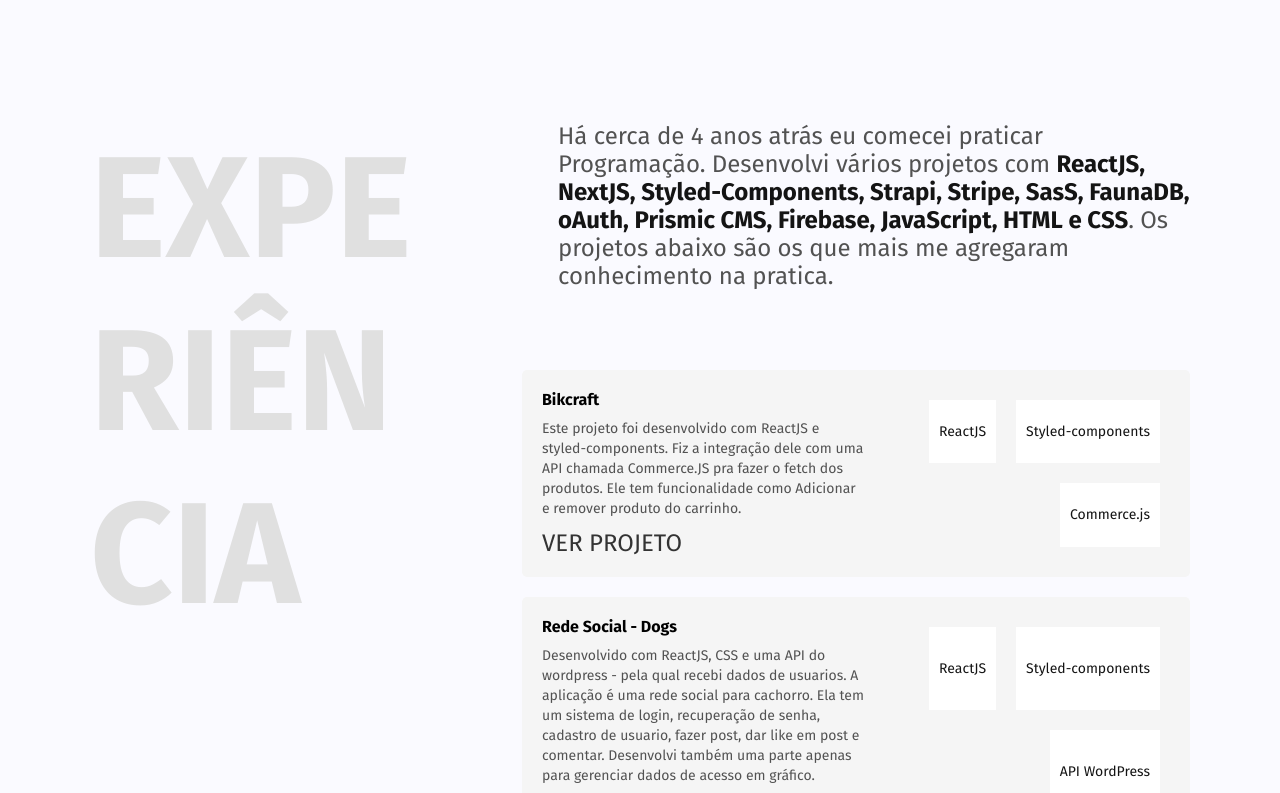
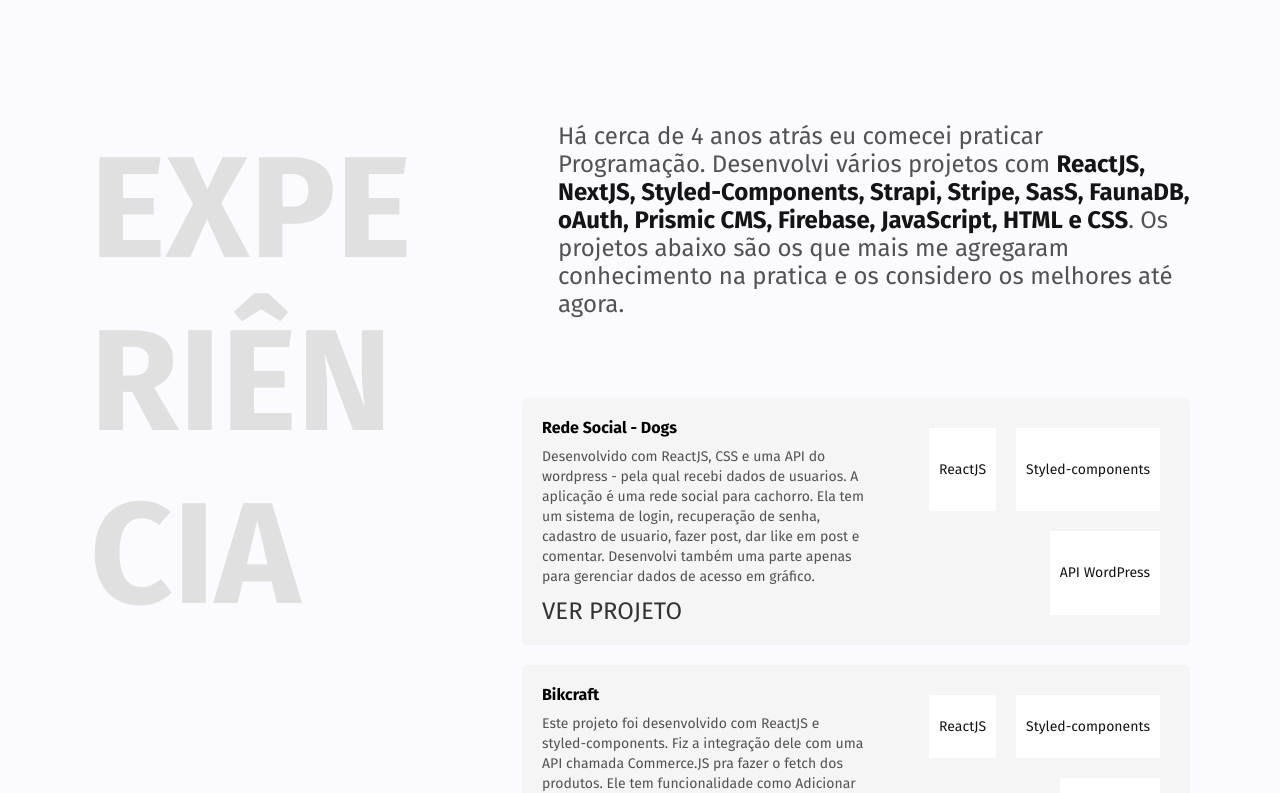
Before and after one commit to WellSantos-Dev/Portfolio, a React (Create React App) app: page / in a window 1280 px wide. Shown: the part 652-1445 px from the top of the page. Built offline with nearby package versions, Linux system fonts and the light colour scheme.

Commit message:
Secondary commit

```diff
--- a/src/components/Experience.js
+++ b/src/components/Experience.js
@@ -14,9 +14,9 @@ export const Experience = () => {
 
           <div className="e-right">
             <div className="aprensentacao">
-              <p id="whoami">Há cerca de 4 anos atrás eu comecei praticar Programação. Desenvolvi vários projetos com <span className="bold">ReactJS, NextJS, Styled-Components, Strapi, Stripe, SasS, FaunaDB, oAuth, Prismic CMS, Firebase, JavaScript, HTML e CSS</span>. Os projetos abaixo são os que mais me agregaram conhecimento na pratica.</p>
+              <p id="whoami">Há cerca de 4 anos atrás eu comecei praticar Programação. Desenvolvi vários projetos com <span className="bold">ReactJS, NextJS, Styled-Components, Strapi, Stripe, SasS, FaunaDB, oAuth, Prismic CMS, Firebase, JavaScript, HTML e CSS</span>. Os projetos abaixo são os que mais me agregaram conhecimento na pratica e os considero os melhores até agora.</p>
+              <Box ano="2021" nomeProjeto="Rede Social - Dogs" p="Desenvolvido com ReactJS, CSS e uma API do wordpress - pela qual recebi dados de usuarios. A aplicação é uma rede social para cachorro. Ela tem um sistema de login, recuperação de senha, cadastro de usuario, fazer post, dar like em post e comentar. Desenvolvi também uma parte apenas para gerenciar dados de acesso em gráfico." tecnologias={['ReactJS', 'Styled-components', 'API WordPress']} linkProjeto="https://redesocialdogs.vercel.app/"/>
               <Box ano="2022" nomeProjeto="Bikcraft" p="Este projeto foi desenvolvido com ReactJS e styled-components. Fiz a integração dele com uma API chamada Commerce.JS pra fazer o fetch dos produtos. Ele tem funcionalidade como Adicionar e remover produto do carrinho." tecnologias={['ReactJS', 'Styled-components', 'Commerce.js']}/>
-              <Box ano="2021" nomeProjeto="Rede Social - Dogs" p="Desenvolvido com ReactJS, CSS e uma API do wordpress - pela qual recebi dados de usuarios. A aplicação é uma rede social para cachorro. Ela tem um sistema de login, recuperação de senha, cadastro de usuario, fazer post, dar like em post e comentar. Desenvolvi também uma parte apenas para gerenciar dados de acesso em gráfico." tecnologias={['ReactJS', 'Styled-components', 'API WordPress']} linkProjeto="https://redesocialdogs.vercel.app/"/>
               <Box ano="2022" nomeProjeto="IGNEWS" p="Este projeto foi desenvolvido com NextJS, SasS, FaunaDB, Stipe, Prismic CSM. A aplicação é um blog com sistema de autenticação. Logado, o usuário pode comprar o plano VIP para poder ler os posts dos blogs. " tecnologias={['NextJS', 'FaunaDB', 'Prismic CMS', 'stripe', 'Github oAuth', 'SasS']}/>
             </div>
           </div>
```
